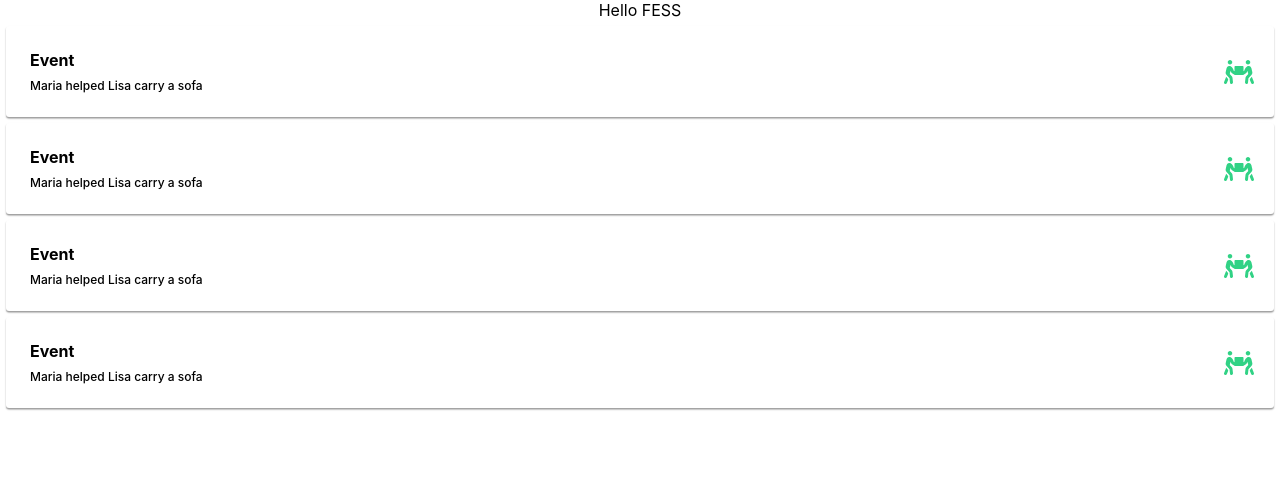
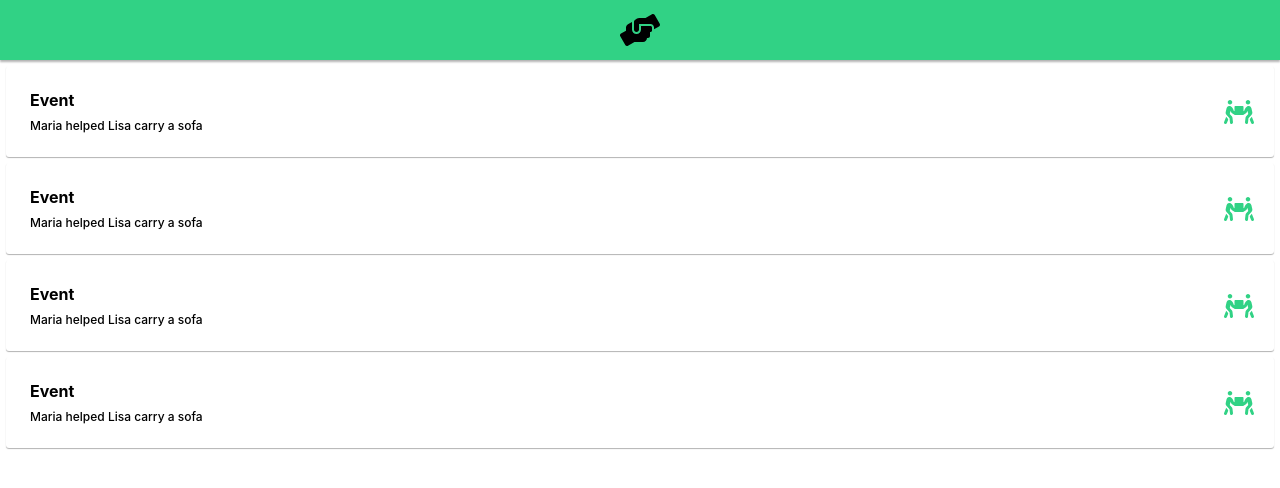
Before and after one commit to Vlad-Ber/Local_Heroes, a React (Create React App) app: page / in a window 1280 px wide. Shown: the top 488 px of the page. Built offline with nearby package versions, Linux system fonts and the light colour scheme.

Commit message:
added basic Navbar

```diff
--- a/src/App.js
+++ b/src/App.js
@@ -1,12 +1,13 @@
 import React from 'react';
 import './App.css';
 
+import NavBar from './components/NavBar.js';
 import EventItem from './components/EventItem.js';
 
 function App() {
   return (
     <div className="App" style={{ fontFamily: 'Inter' }}>
-      Hello FESS
+      <NavBar/>
       <EventItem title="Event" description="Maria helped Lisa carry a sofa"/>
       <EventItem title="Event" description="Maria helped Lisa carry a sofa"/>
       <EventItem title="Event" description="Maria helped Lisa carry a sofa"/>
--- a/src/components/EventItem.js
+++ b/src/components/EventItem.js
@@ -48,7 +48,7 @@ const EventItemWrapper = styled.div`
     align-items: center;
     padding: 20px;
     margin: 6px;
-    box-shadow: 0px 1.5px 1.5px rgba(0, 0, 0, 0.4);
+    box-shadow: 0px 1px 1px rgba(0, 0, 0, 0.3);
     border-radius: 3px;
 `
 
--- /dev/null
+++ b/src/components/NavBar.js
@@ -0,0 +1,34 @@
+import React, { Component } from 'react'
+import styled from 'styled-components'
+
+import { FontAwesomeIcon } from '@fortawesome/react-fontawesome'
+import { faHandsHelping } from '@fortawesome/free-solid-svg-icons'
+
+
+class NavBar extends Component {
+    render(){
+        return (
+            <NavBarWrapper>
+                <FontAwesomeIcon
+                    style={{
+                        fontSize: '32px'
+                    }}
+                    icon={faHandsHelping}
+                />
+            </NavBarWrapper>
+
+        )
+    }
+}
+
+const NavBarWrapper = styled.div`
+    display: flex;
+    justify-content: center;
+    align-items: center;
+    font-weight: 800;
+    height: 60px;
+    background: #31D285;
+    box-shadow: 0px 2px 2px rgba(0, 0, 0, 0.3);
+`
+
+export default NavBar;
```
